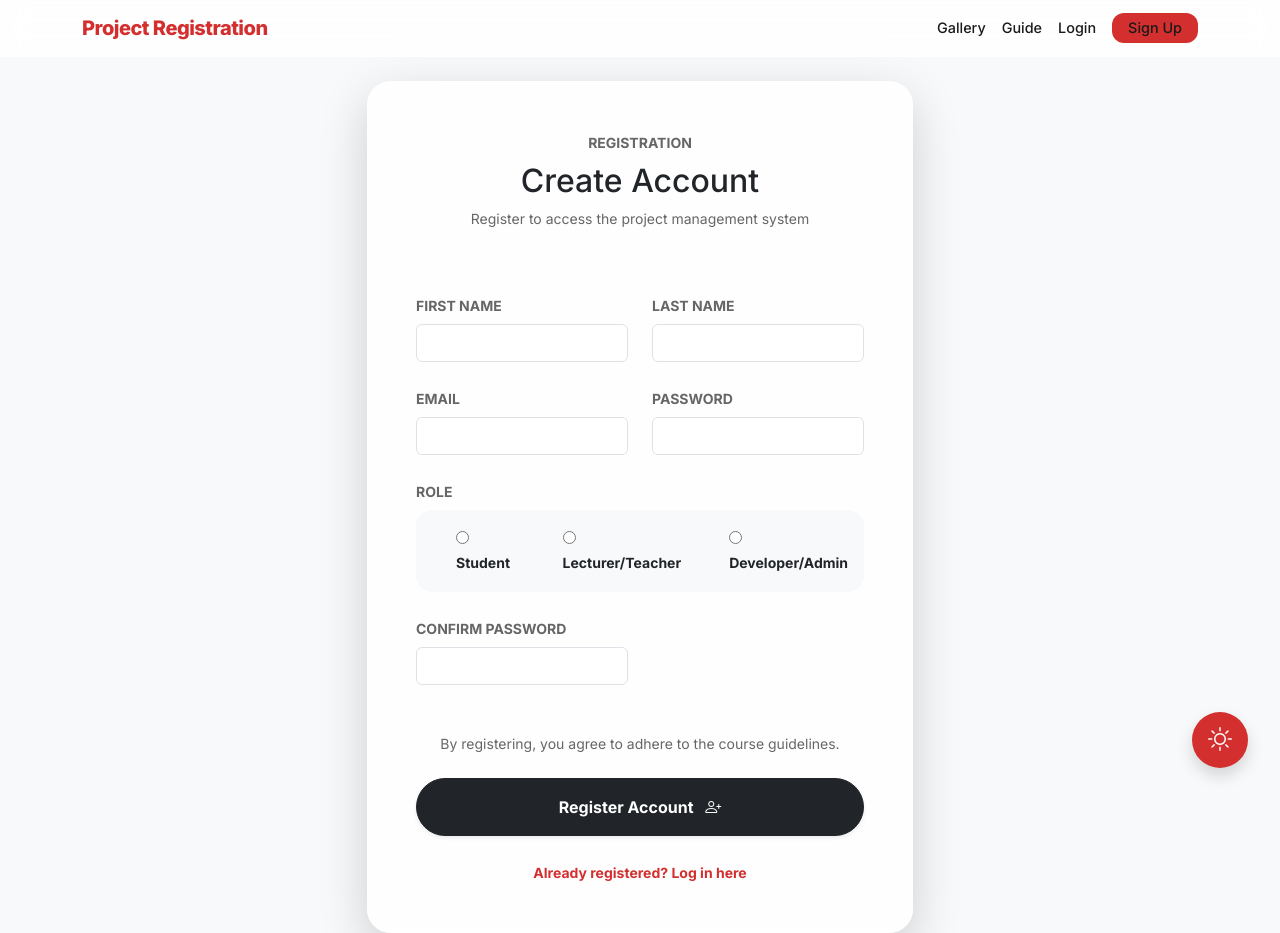
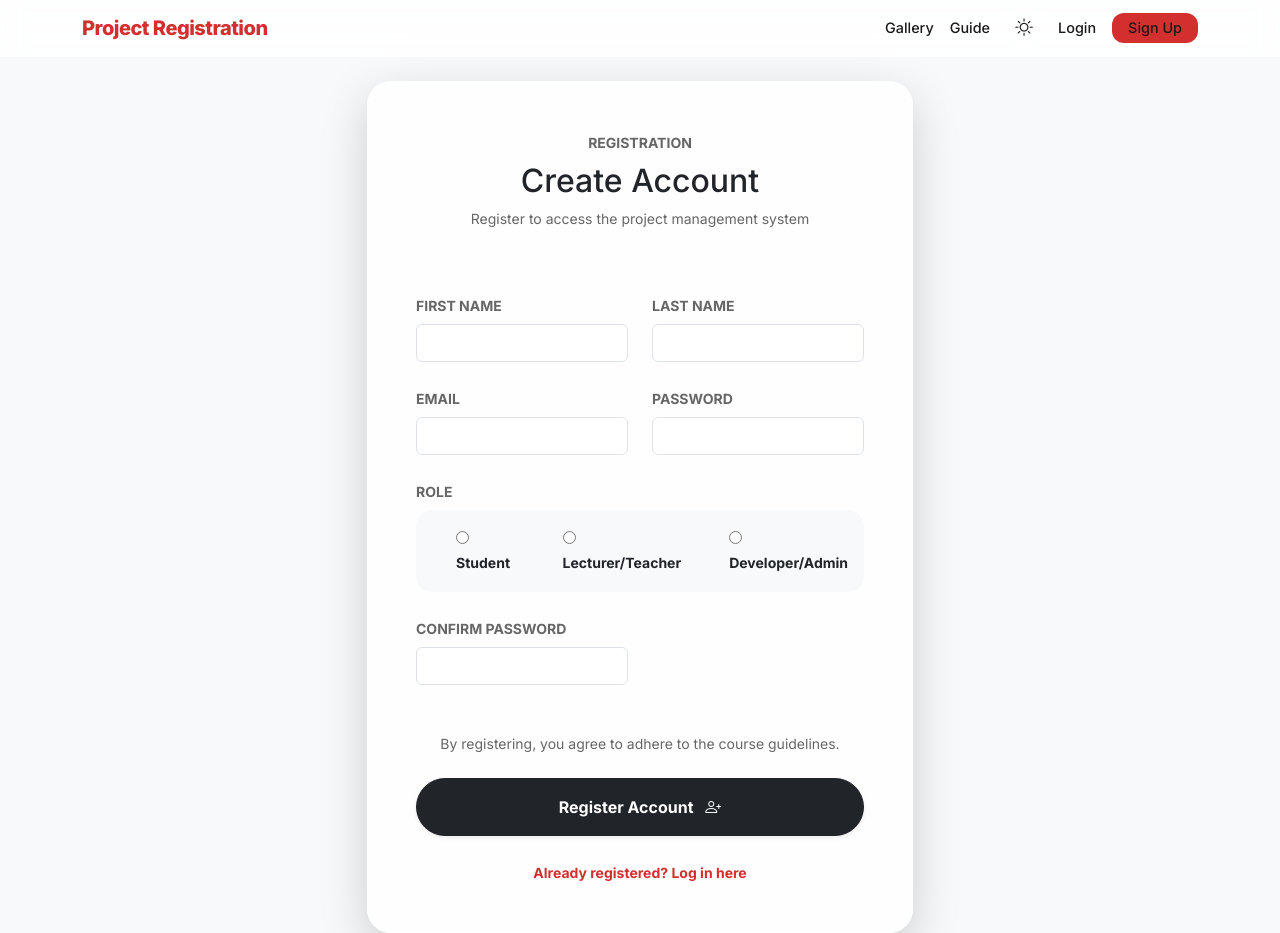
Before and after one commit to sub2pewds12/DSP-Class-Web, a Django app: page /signup/ in a window 1280 px wide. Run offline with Django 5.2, Linux system fonts and the light colour scheme.

Commit message:
feat: implement student hub design system with dark mode support and shared base template

```diff
--- a/static/css/student_hub.css
+++ b/static/css/student_hub.css
@@ -165,24 +165,27 @@ body {
     background-color: var(--bg-soft);
 }
 
-/* --- Floating Theme Toggle --- */
-.theme-toggle-btn {
-    position: fixed;
-    bottom: 2rem;
-    right: 2rem;
-    width: 56px;
-    height: 56px;
-    border-radius: 28px;
-    background: var(--primary-red);
-    color: white;
-    border: none;
+/* --- Navbar Theme Toggle --- */
+.nav-theme-toggle {
+    background: transparent;
+    border: 1px solid var(--glass-border);
+    color: var(--text-main);
+    width: 36px;
+    height: 36px;
+    border-radius: 10px;
     display: flex;
     align-items: center;
     justify-content: center;
-    font-size: 1.5rem;
+    font-size: 1.1rem;
     cursor: pointer;
-    z-index: 1000;
-    box-shadow: 0 8px 24px rgba(211, 47, 47, 0.3);
+    transition: all 0.3s ease;
+}
+
+.nav-theme-toggle:hover {
+    background: var(--bg-soft);
+    color: var(--primary-red);
+    border-color: var(--primary-red);
+    transform: scale(1.05);
 }
 
 /* Scrollbar */
--- a/teams/templates/teams/base.html
+++ b/teams/templates/teams/base.html
@@ -10,6 +10,15 @@
     <link href="https://fonts.googleapis.com/css2?family=Inter:wght@400;500;600;700;800&display=swap" rel="stylesheet">
     {% load static %}
     <link rel="stylesheet" href="{% static 'css/student_hub.css' %}">
+    <script>
+        // Global Theme Persistence (Early Init)
+        (function() {
+            const savedTheme = localStorage.getItem('hub-theme');
+            if (savedTheme === 'dark') {
+                document.documentElement.setAttribute('data-theme', 'dark');
+            }
+        })();
+    </script>
     {% block extra_head %}{% endblock %}
 </head>
 <body class="">
@@ -27,6 +36,12 @@
                     </li>
                     <li class="nav-item">
                         <a class="nav-link" href="{% url 'guide' %}">Guide</a>
+                    </li>
+                    <!-- Theme Toggle in Nav -->
+                    <li class="nav-item px-2">
+                        <button class="nav-theme-toggle" onclick="toggleTheme()" title="Toggle Visual Mode">
+                            <i class="bi bi-brightness-high" id="theme-icon"></i>
+                        </button>
                     </li>
                     {% if user.is_authenticated %}
                         <li class="nav-item">
@@ -63,26 +78,23 @@
         {% block content %}{% endblock %}
     </div>
 
-    <!-- Floating Theme Switcher -->
-    <button class="theme-toggle-btn shadow" onclick="toggleTheme()" title="Toggle Visual Mode">
-        <i class="bi bi-brightness-high" id="theme-icon"></i>
-    </button>
+    <!-- Footer-level JS initialization removed from here -->
 
     <script src="https://cdn.jsdelivr.net/npm/bootstrap@5.3.0/dist/js/bootstrap.bundle.min.js"></script>
     <script>
         function toggleTheme() {
-            const body = document.body;
+            const html = document.documentElement;
             const icon = document.getElementById('theme-icon');
-            const currentTheme = body.getAttribute('data-theme');
+            const currentTheme = html.getAttribute('data-theme');
             let newTheme = 'light';
 
             if (currentTheme === 'dark') {
-                body.removeAttribute('data-theme');
-                icon.className = 'bi bi-brightness-high';
+                html.removeAttribute('data-theme');
+                if(icon) icon.className = 'bi bi-brightness-high';
                 newTheme = 'light';
             } else {
-                body.setAttribute('data-theme', 'dark');
-                icon.className = 'bi bi-moon-stars';
+                html.setAttribute('data-theme', 'dark');
+                if(icon) icon.className = 'bi bi-moon-stars';
                 newTheme = 'dark';
             }
 
@@ -92,13 +104,12 @@
             window.dispatchEvent(new CustomEvent('themeChanged', { detail: { theme: newTheme } }));
         }
 
-        // Global Theme Persistence
+        // Keep local icon in sync on load
         (function() {
             const savedTheme = localStorage.getItem('hub-theme');
-            if (savedTheme === 'dark') {
-                document.body.setAttribute('data-theme', 'dark');
-                const icon = document.getElementById('theme-icon');
-                if(icon) icon.className = 'bi bi-moon-stars';
+            const icon = document.getElementById('theme-icon');
+            if (savedTheme === 'dark' && icon) {
+                icon.className = 'bi bi-moon-stars';
             }
         })();
     </script>
```
